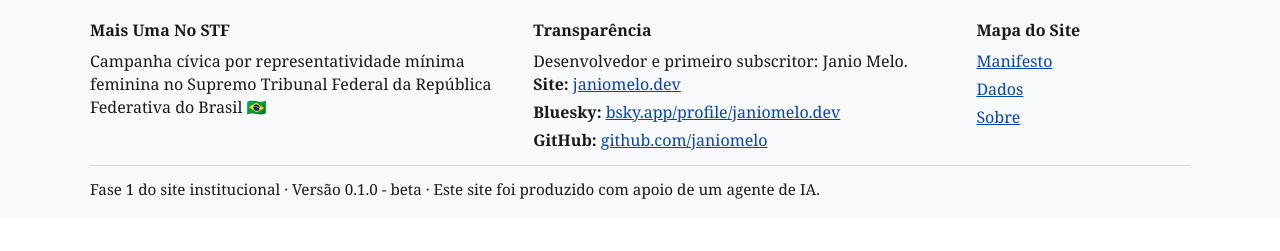
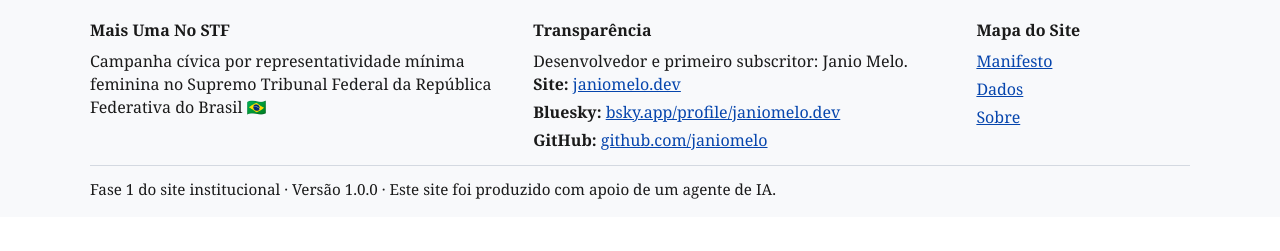
Before and after one commit to janiomelo/maisumanostf.ong.br, a Flask app: page /entrar in a window 1280 px wide. Shown: the part 549-800 px from the top of the page. Run offline with Flask 3, Linux system fonts and the light colour scheme; parts of the project's set-up code (start-up, migrations or seed data) failed here and were passed over; some libraries are stand-ins or nearby versions.

Commit message:
update footer version to 1.0.0 for site institutional phase 1

```diff
--- a/app/templates/publico/base.html
+++ b/app/templates/publico/base.html
@@ -77,7 +77,7 @@
 
     </div>
     <div class="container footer-bottom">
-      <small>Fase 1 do site institucional · Versão 0.1.0 - beta · Este site foi produzido com apoio de um agente de IA.</small>
+      <small>Fase 1 do site institucional · Versão 1.0.0 · Este site foi produzido com apoio de um agente de IA.</small>
     </div>
   </footer>
 
```
